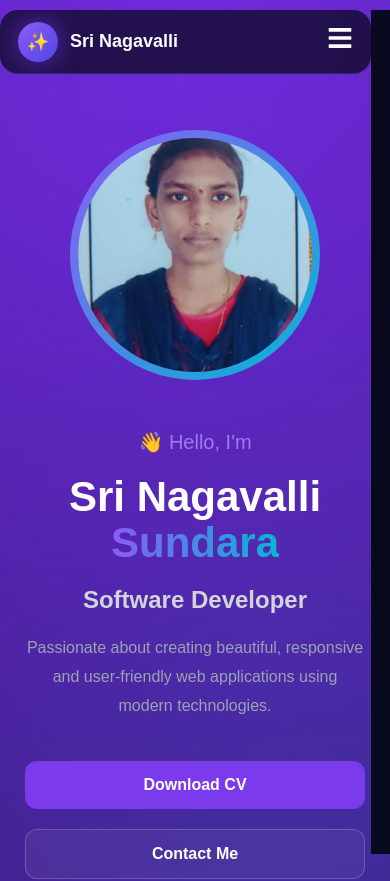
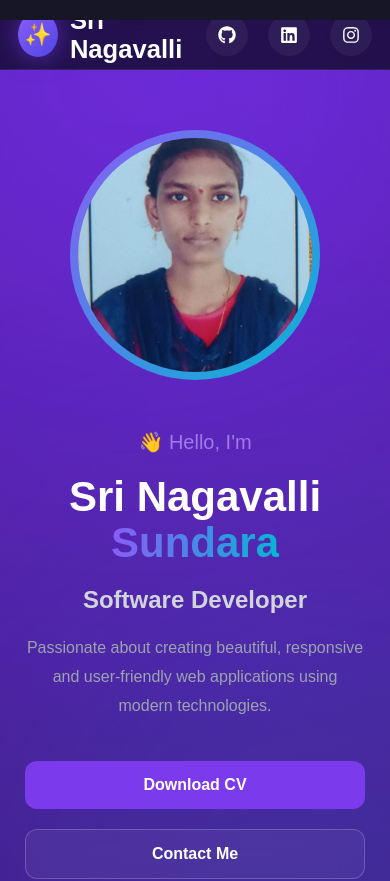
Before and after one commit to Kalyankumarmiriyala77/myportfilo, a React (Vite) app: page / in a window 390 px wide. Shown: the top 881 px of the page. Built offline with nearby package versions, Linux system fonts and the light colour scheme.

Commit message:
first commit

```diff
--- a/src/components/Hero/Hero.css
+++ b/src/components/Hero/Hero.css
@@ -8,7 +8,7 @@
 
     align-items:center;
 
-    padding:120px 8%;
+    padding:90px;
 
     position:relative;
 
--- a/src/components/Navbar/Navbar.css
+++ b/src/components/Navbar/Navbar.css
@@ -170,92 +170,71 @@ nav a:hover::after{
     z-index:1001;
 }
 
-@media (max-width:992px){
+@media (max-width:768px){
 
   .navbar{
-        width:95%;
-        padding:0 25px;
+    position: fixed;
+    top: 0;
+    left: 0;
+    width: 100%;
+    height: 70px;
+
+    padding: 0 18px;
+
+    border-radius: 0;
+    margin: 0;
+
+    display:flex;
+    justify-content:space-between;
+    align-items:center;
+
+    z-index:1000;
+  }
+
+  .logo{
+    display:flex;
+    align-items:center;
+    gap:12px;
+  }
+
+  .logo img{
+    width:48px;
+    height:48px;
+  }
+
+  .logo h2{
+    font-size:1.6rem;
+    font-weight:700;
+  }
+
+  .menu-icon{
+    display:block;
+    font-size:2rem;
+    cursor:pointer;
   }
 
   .nav-links{
-
-        position:fixed;
-
-        top:0;
-        right:-100%;
+    position:absolute;
+    top:70px;
+    left:0;
 
     width:100%;
-        height:100vh;
-
-        background:rgba(5,8,22,.95);
-
-        backdrop-filter:blur(25px);
+    background:#171626;
 
     display:flex;
-
     flex-direction:column;
-
-        justify-content:center;
-
     align-items:center;
 
-        gap:35px;
+    gap:25px;
 
-        transition:.45s ease;
+    padding:30px 0;
 
-        z-index:999;
+    transform:translateY(-120%);
+    transition:.4s;
   }
 
   .nav-links.active{
-        right:0;
-    }
-
-    .nav-links a{
-        font-size:26px;
-        font-weight:600;
-    }
-
-    .menu-btn{
-        display:block;
-    }
-
-    .social-icons{
-        display:none;
-    }
-}
-
-@media (max-width:768px){
-
-    .navbar{
-        height:68px;
-        border-radius:18px;
-    }
-
-    .logo h2{
-        font-size:20px;
-    }
-
-    .logo-icon{
-        width:40px;
-        height:40px;
-        font-size:18px;
-    }
-}
-
-@media (max-width:480px){
-
-    .navbar{
-        top:10px;
-        height:64px;
-        padding:0 18px;
-    }
-
-    .logo h2{
-        font-size:18px;
-    }
-
-    .nav-links a{
-        font-size:22px;
+    transform:translateY(0);
   }
 
 }
```
Lines whose indentation alone changed are shown as unchanged.
